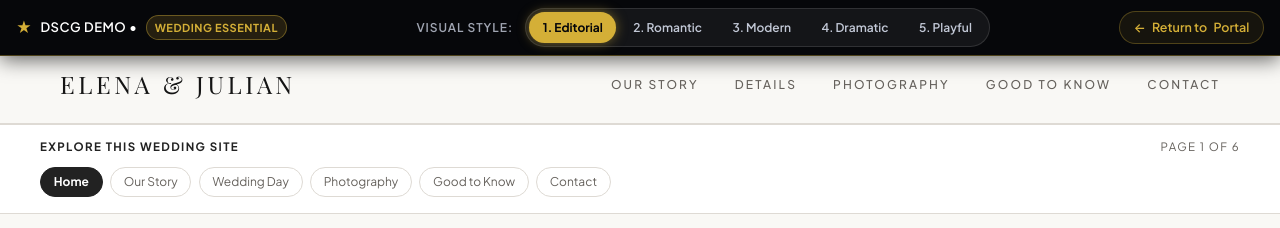
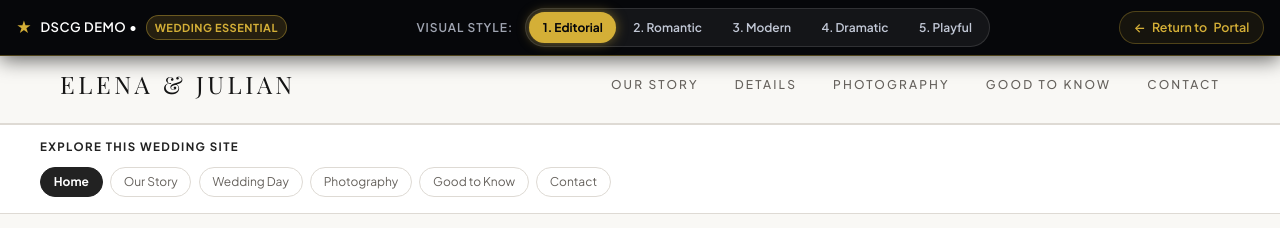
Before and after one commit to dev-in-portfolio/wedding-essential-demo, a website built with Vite: page index.html in a window 1280 px wide. Shown: the top 228 px of the page. Built offline with nearby package versions, Linux system fonts and the light colour scheme; a web font is replaced by a local one.

Commit message:
Remove page count from wedding navigation

```diff
--- a/src/scripts/pagination.js
+++ b/src/scripts/pagination.js
@@ -45,7 +45,6 @@ function initPagination() {
     <div class="demo-page-nav-inner">
       <div class="demo-page-nav-header">
         <span class="demo-page-nav-label">Explore this wedding site</span>
-        <span class="demo-page-status" aria-live="polite"></span>
       </div>
       <div class="demo-page-links"></div>
     </div>`;
@@ -115,9 +114,6 @@ function initPagination() {
       else link.removeAttribute('aria-current');
     });
 
-    const status = pageNav.querySelector('.demo-page-status');
-    if (status) status.textContent = `Page ${pageIndex + 1} of ${pages.length}`;
-
     const prev = controls.querySelector('.demo-page-control-prev');
     const next = controls.querySelector('.demo-page-control-next');
     const previousPage = pages[pageIndex - 1];
--- a/src/styles/pagination.css
+++ b/src/styles/pagination.css
@@ -18,7 +18,7 @@
 .demo-page-nav-header {
   display: flex;
   align-items: center;
-  justify-content: space-between;
+  justify-content: flex-start;
   gap: 1rem;
   margin-bottom: 0.55rem;
   font-size: 0.72rem;
@@ -29,11 +29,6 @@
 .demo-page-nav-label {
   color: var(--theme-accent, var(--color-accent, #222222));
   font-weight: 700;
-}
-
-.demo-page-status {
-  color: var(--theme-text-muted, var(--text-muted, #66625D));
-  white-space: nowrap;
 }
 
 .demo-page-links {
```
